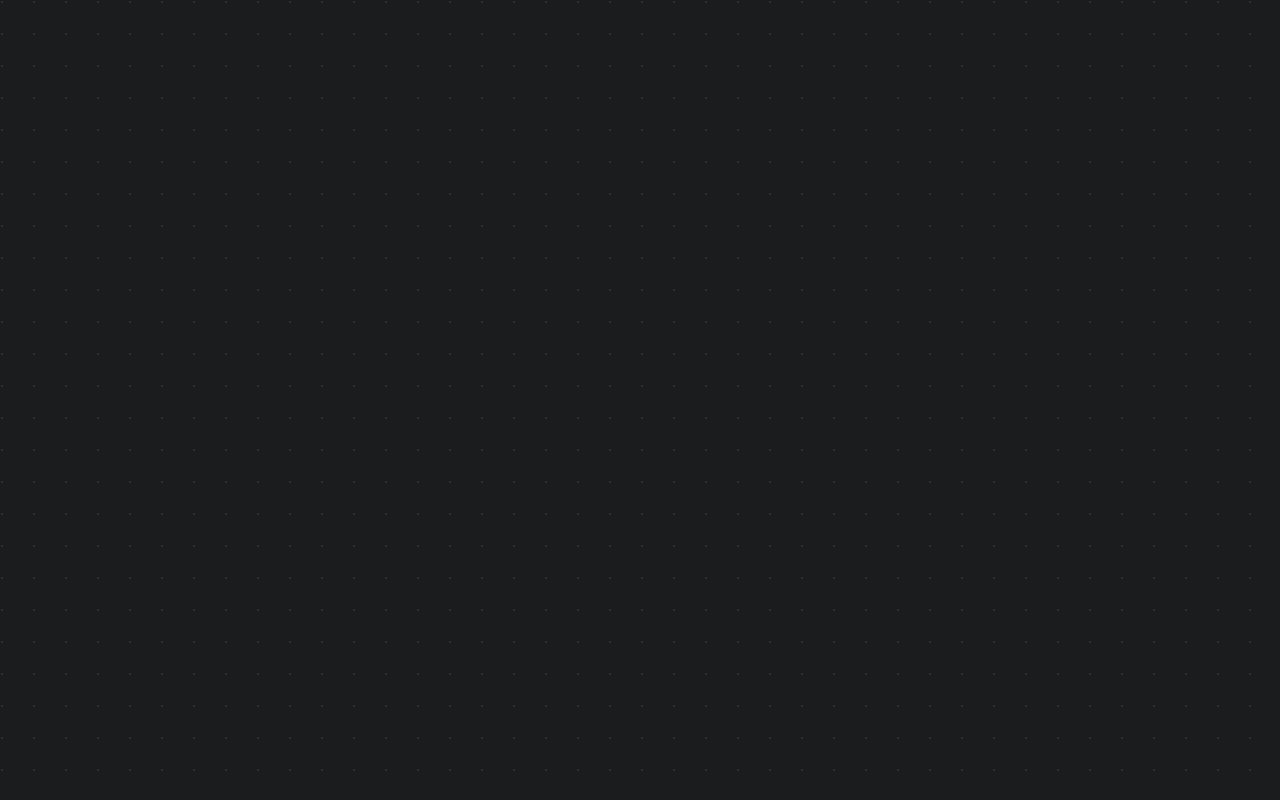
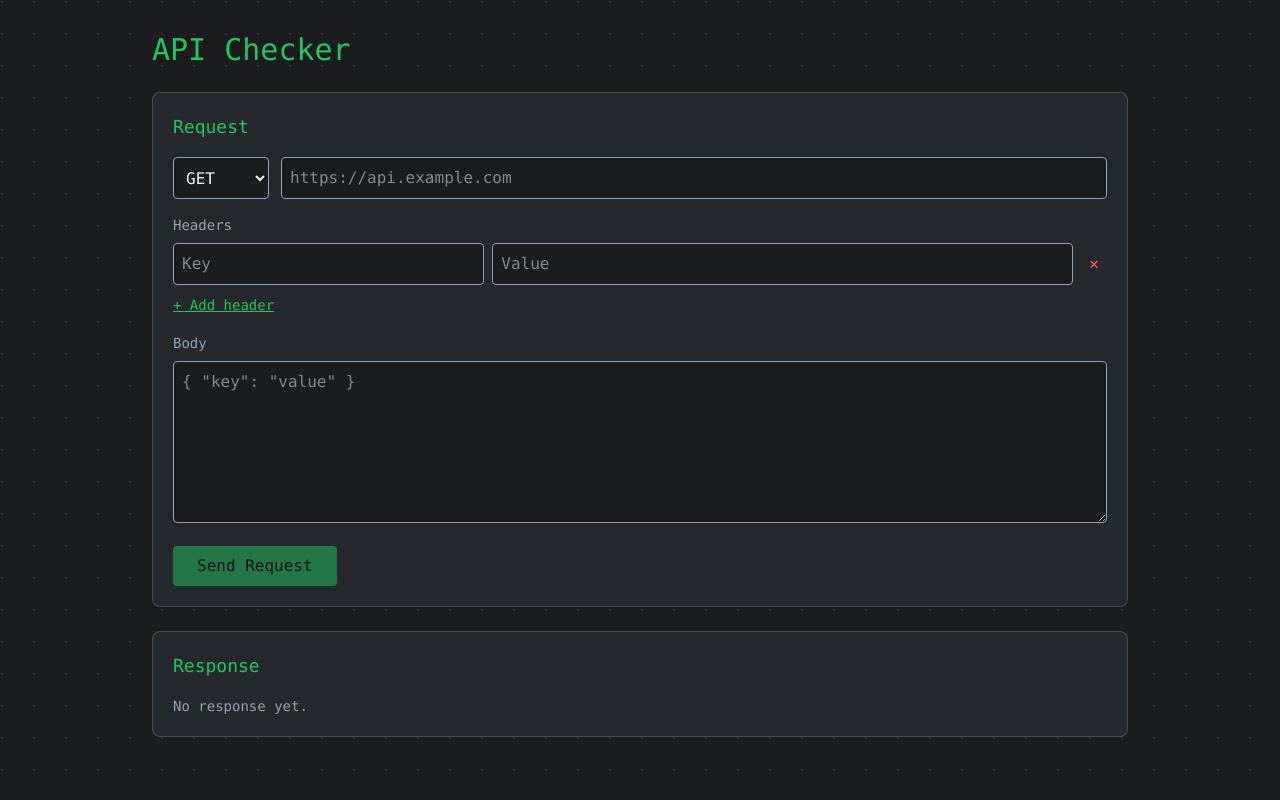
Before and after one commit to Nandhan-rao9/devbox, a React (Vite) app in the folder frontendd/: page /api-checker in a window 1280 px wide. Before the commit this address had no page. Built offline with nearby package versions, Linux system fonts and the light colour scheme.

Commit message:
feat: http server

```diff
--- a/frontendd/src/App.jsx
+++ b/frontendd/src/App.jsx
@@ -3,7 +3,7 @@ import Home from "./pages/Home"
 import Converter from "./pages/Converter"
 // import Cleaner from "./pages/Cleaner"
 // import ShareOnce from "./pages/ShareOnce"
-// import FormReplay from "./pages/FormReplay"
+import ApiChecker from "./pages/ApiChecker"
 
 export default function App() {
   return (
@@ -14,6 +14,7 @@ export default function App() {
         {/* <Route path="/clean" element={<Cleaner />} />
         <Route path="/share" element={<ShareOnce />} />
         <Route path="/replay" element={<FormReplay />} /> */}
+        <Route path="/api-checker" element={<ApiChecker />} />
       </Routes>
     </BrowserRouter>
   )
--- /dev/null
+++ b/frontendd/src/pages/ApiChecker.jsx
@@ -0,0 +1,193 @@
+import { useState } from "react"
+
+export default function ApiChecker() {
+  const [method, setMethod] = useState("GET")
+  const [url, setUrl] = useState("")
+  const [headers, setHeaders] = useState([{ key: "", value: "" }])
+  const [body, setBody] = useState("")
+  const [response, setResponse] = useState(null)
+  const [loading, setLoading] = useState(false)
+
+  function updateHeader(index, field, value) {
+    const copy = [...headers]
+    copy[index][field] = value
+    setHeaders(copy)
+  }
+
+  function addHeader() {
+    setHeaders([...headers, { key: "", value: "" }])
+  }
+
+  function removeHeader(index) {
+    setHeaders(headers.filter((_, i) => i !== index))
+  }
+
+async function sendRequest() {
+  setLoading(true)
+  setResponse(null)
+
+  const headerObj = {}
+  headers.forEach(h => {
+    if (h.key) headerObj[h.key] = h.value
+  })
+
+  try {
+    const res = await fetch("http://localhost:5000/api/check", {
+      method: "POST",
+      headers: {
+        "Content-Type": "application/json"
+      },
+      body: JSON.stringify({
+        method,
+        url,
+        headers: headerObj,
+        body
+      })
+    })
+
+    const data = await res.json()
+
+    if (!res.ok) {
+      throw new Error(data.error || "Request failed")
+    }
+
+    setResponse(data)
+  } catch (err) {
+    setResponse({
+      status: "ERROR",
+      time: "-",
+      headers: {},
+      body: err.message
+    })
+  } finally {
+    setLoading(false)
+  }
+}
+
+
+  return (
+    <div className="min-h-screen px-6 py-8 max-w-5xl mx-auto">
+      <h1 className="text-3xl text-accent mb-6">API Checker</h1>
+
+      {/* REQUEST */}
+      <div className="bg-panel border border-muted/30 rounded-lg p-5 mb-6">
+        <h2 className="text-lg text-accent mb-4">Request</h2>
+
+        <div className="flex gap-3 mb-4">
+          <select
+            value={method}
+            onChange={e => setMethod(e.target.value)}
+            className="bg-bg border border-muted p-2 rounded"
+          >
+            <option>GET</option>
+            <option>POST</option>
+            <option>PUT</option>
+            <option>DELETE</option>
+          </select>
+
+          <input
+            value={url}
+            onChange={e => setUrl(e.target.value)}
+            placeholder="https://api.example.com"
+            className="flex-1 bg-bg border border-muted p-2 rounded"
+          />
+        </div>
+
+        {/* HEADERS */}
+        <div className="mb-4">
+          <p className="text-sm text-muted mb-2">Headers</p>
+
+          {headers.map((h, i) => (
+            <div key={i} className="flex gap-2 mb-2">
+              <input
+                placeholder="Key"
+                value={h.key}
+                onChange={e => updateHeader(i, "key", e.target.value)}
+                className="bg-bg border border-muted p-2 rounded w-1/3"
+              />
+              <input
+                placeholder="Value"
+                value={h.value}
+                onChange={e => updateHeader(i, "value", e.target.value)}
+                className="bg-bg border border-muted p-2 rounded flex-1"
+              />
+              <button
+                onClick={() => removeHeader(i)}
+                className="text-red-400 px-2"
+              >
+                ✕
+              </button>
+            </div>
+          ))}
+
+          <button
+            onClick={addHeader}
+            className="text-sm text-accent underline"
+          >
+            + Add header
+          </button>
+        </div>
+
+        {/* BODY */}
+        <div className="mb-4">
+          <p className="text-sm text-muted mb-2">Body</p>
+          <textarea
+            rows={6}
+            value={body}
+            onChange={e => setBody(e.target.value)}
+            placeholder='{ "key": "value" }'
+            className="w-full bg-bg border border-muted p-2 rounded font-mono"
+          />
+        </div>
+
+        <button
+          onClick={sendRequest}
+          disabled={loading || !url}
+          className="bg-accent text-black px-6 py-2 rounded
+                     disabled:opacity-50"
+        >
+          {loading ? "Sending..." : "Send Request"}
+        </button>
+      </div>
+
+      {/* RESPONSE */}
+      <div className="bg-panel border border-muted/30 rounded-lg p-5">
+        <h2 className="text-lg text-accent mb-4">Response</h2>
+
+        {!response && (
+          <p className="text-sm text-muted">
+            No response yet.
+          </p>
+        )}
+
+        {response && (
+          <div className="space-y-3 text-sm">
+            <p>
+              <span className="text-muted">Status:</span>{" "}
+              <span className="text-accent">{response.status}</span>
+            </p>
+
+            <p>
+              <span className="text-muted">Time:</span>{" "}
+              {response.time}
+            </p>
+
+            <div>
+              <p className="text-muted mb-1">Headers</p>
+              <pre className="bg-bg p-3 rounded text-xs overflow-x-auto">
+{JSON.stringify(response.headers, null, 2)}
+              </pre>
+            </div>
+
+            <div>
+              <p className="text-muted mb-1">Body</p>
+              <pre className="bg-bg p-3 rounded text-xs overflow-x-auto">
+{response.body}
+              </pre>
+            </div>
+          </div>
+        )}
+      </div>
+    </div>
+  )
+}
--- a/frontendd/src/pages/Home.jsx
+++ b/frontendd/src/pages/Home.jsx
@@ -24,9 +24,9 @@ export default function Home() {
           path="/share"
         />
         <ToolCard
-          title="Form Replay"
-          desc="Save and reuse form inputs"
-          path="/replay"
+          title="Api checker"
+          desc="check your api endpoints"
+          path="/api-checker"
         />
       </div>
     </div>
```
Also changed, not shown: 2 other files (tests, documents, lock files or other folders).
